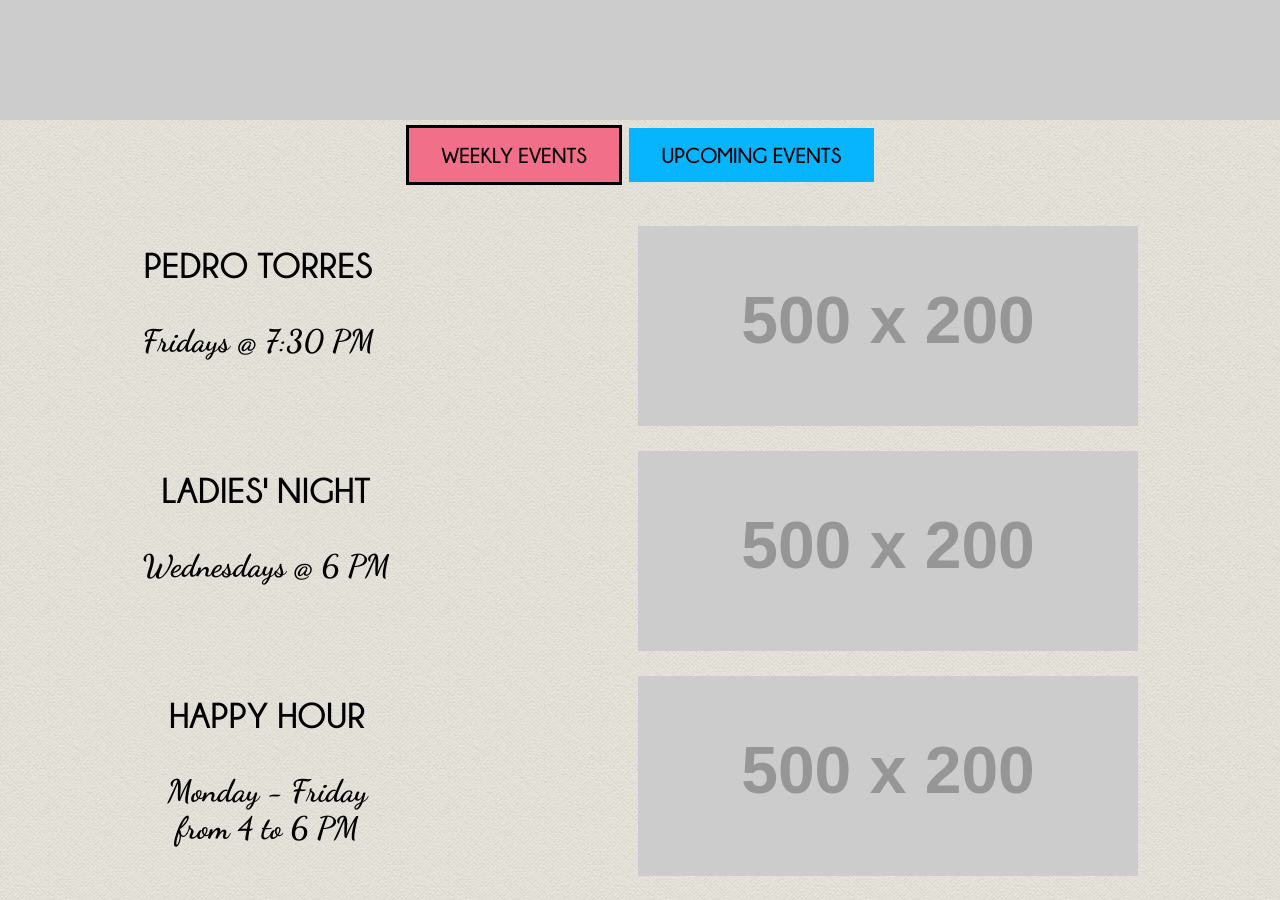
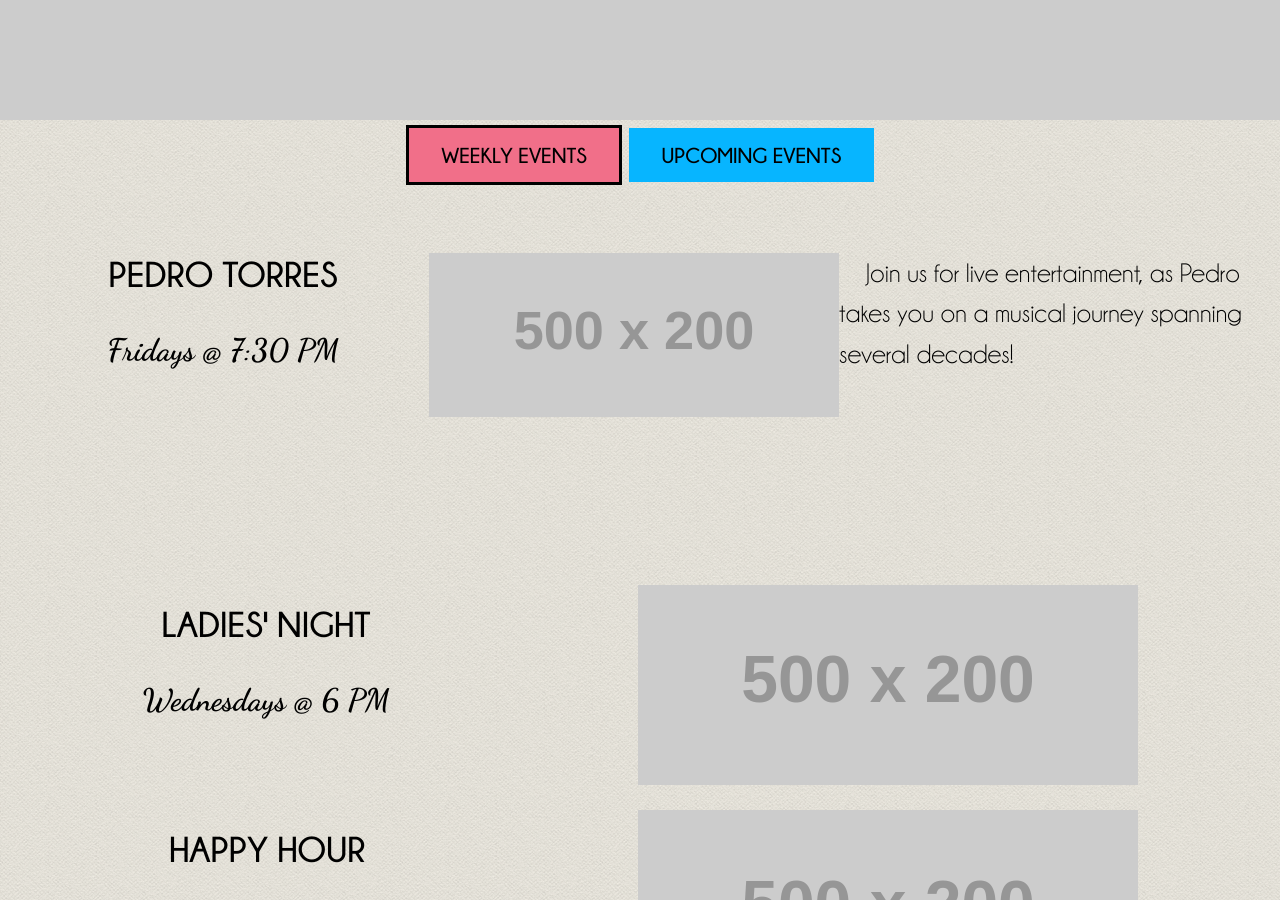
Before and after one commit to cinqueterreli/cinqueterre.github.io, a Jekyll site: the page built from weekly-events.html, in a window 1280 px wide and 900 px high, scrolled down 503 px. Built offline with Jekyll 4.4.1, drawn with Linux system fonts in a browser that asks for light colours; nearby versions of some CDN libraries.

Commit message:
idk wtf I did

```diff
--- a/weekly-events.html
+++ b/weekly-events.html
@@ -8,15 +8,16 @@ header: http://placehold.it/1800x914
 {% include event-links.html %}
 
 <div class="event-holder">
-<div class="container">
-	<div class="event-left">
+	<div class="third left">
 		<h3 class="event-name">PEDRO TORRES</h3>
 		<h2>Fridays @ 7:30 PM</h2>
 	</div>
-	<div class="event-right">
+	<div class="third middle">
 		<img class="event-img" src="http://placehold.it/500x200">
 	</div>
-</div>
+	<div class="third right">
+		<p class="event-des">Join us for live entertainment, as Pedro takes you on a musical journey spanning several decades!</p>
+	</div>
 </div>
 
 <div class="event-holder">
```
